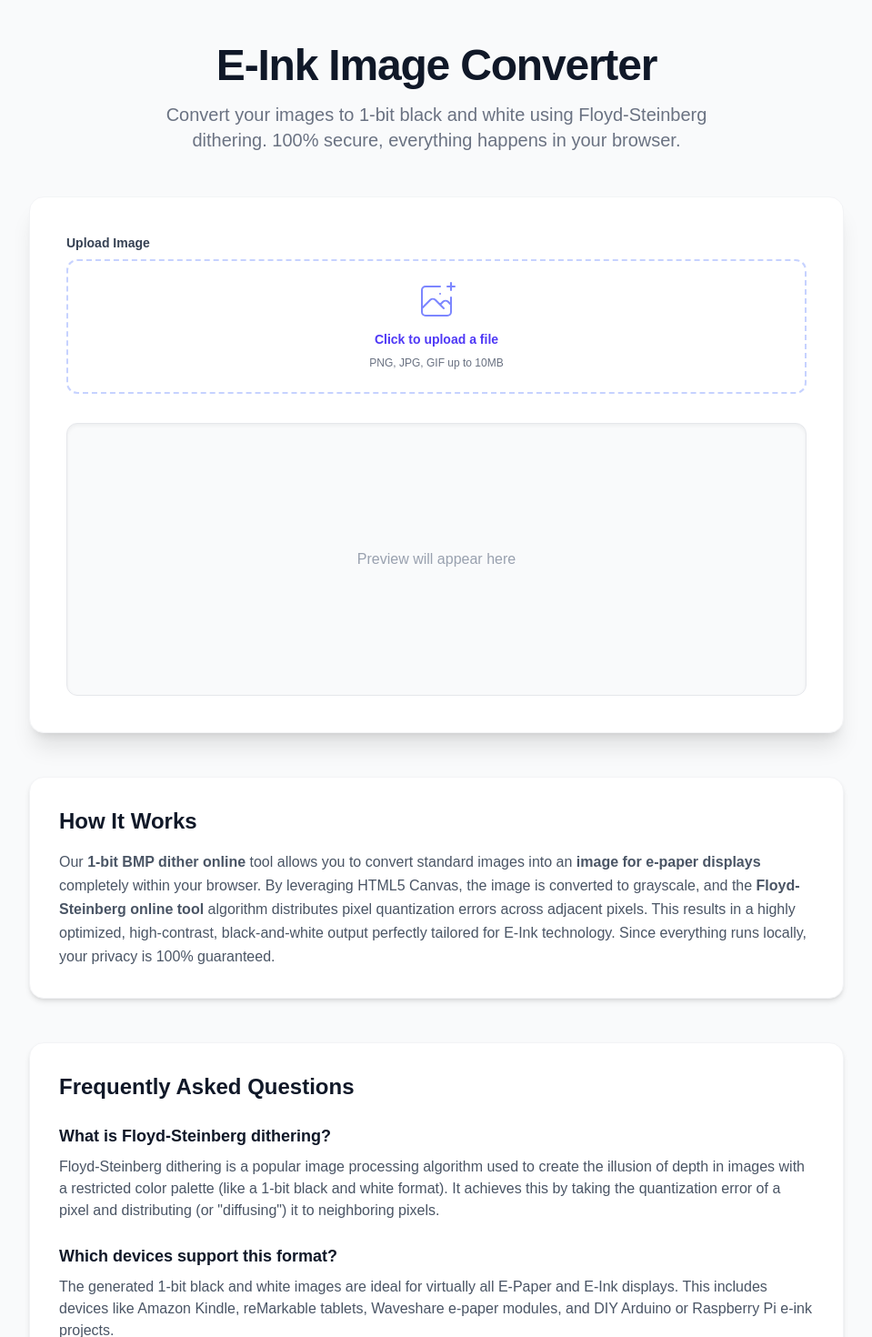
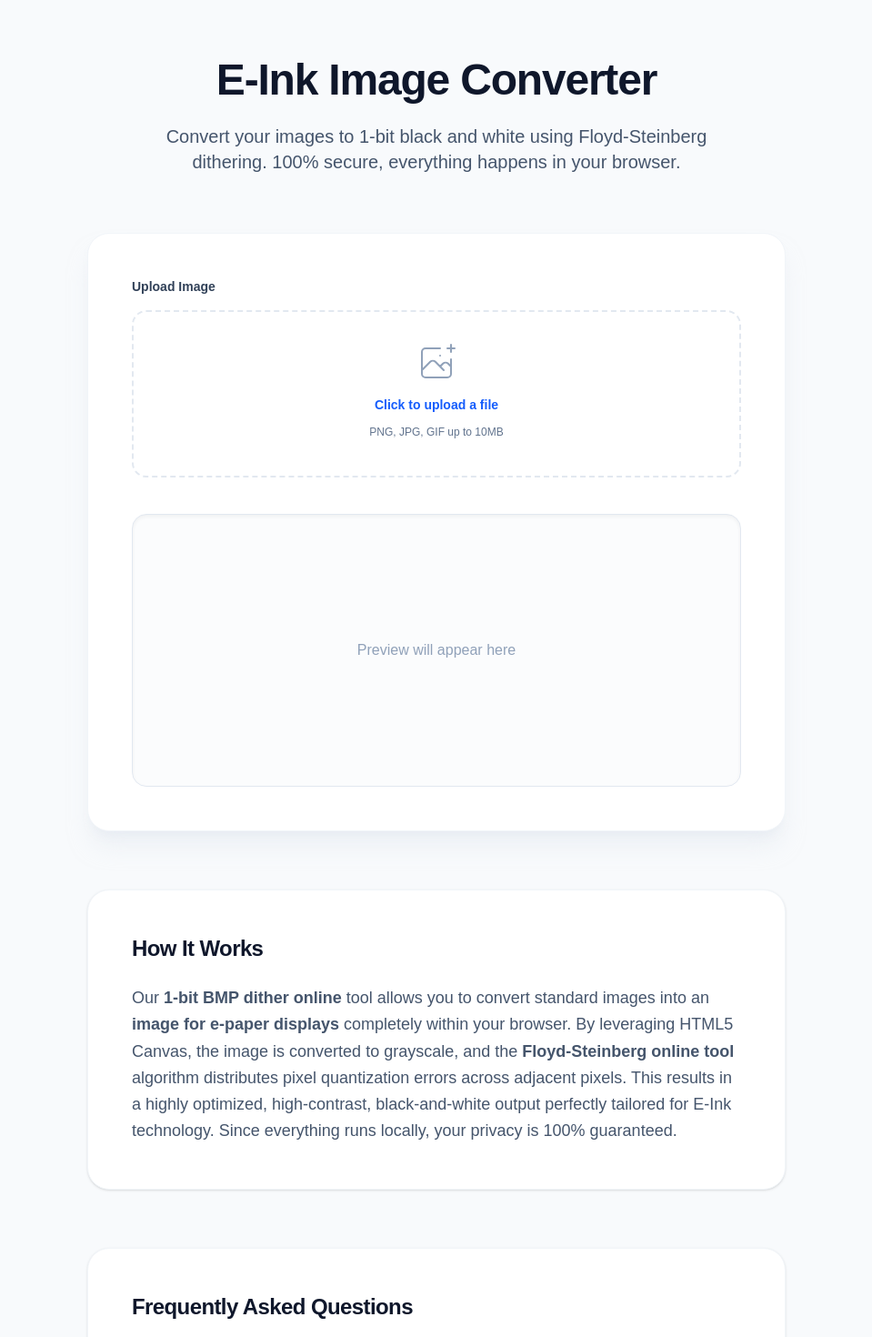
Before and after one commit to bahadiregdir/eink-tools, a Next.js app: page / in a window 1280 px wide. Shown: the top 1470 px of the page at 91% size, without its empty margins (160-1119 px from the left). Built offline with nearby package versions, Linux system fonts and the light colour scheme.

Commit message:
feat: ui/ux pro max redesign

```diff
--- a/src/app/layout.tsx
+++ b/src/app/layout.tsx
@@ -1,16 +1,11 @@
 import type { Metadata } from "next";
-import { Geist, Geist_Mono } from "next/font/google";
+import { Inter } from "next/font/google";
 import Script from "next/script";
 import { Analytics } from "@vercel/analytics/next";
 import "./globals.css";
 
-const geistSans = Geist({
-  variable: "--font-geist-sans",
-  subsets: ["latin"],
-});
-
-const geistMono = Geist_Mono({
-  variable: "--font-geist-mono",
+const inter = Inter({
+  variable: "--font-inter",
   subsets: ["latin"],
 });
 
@@ -39,7 +34,7 @@ export default function RootLayout({ children }: LayoutProps<"/">) {
   return (
     <html
       lang="en"
-      className={`${geistSans.variable} ${geistMono.variable} h-full antialiased`}
+      className={`${inter.variable} font-sans h-full antialiased`}
     >
       <head>
         <Script async src="https://www.googletagmanager.com/gtag/js?id=G-TX2GKBNZWX" strategy="afterInteractive" />
--- a/src/app/page.tsx
+++ b/src/app/page.tsx
@@ -119,29 +119,29 @@ export default function Home() {
         type="application/ld+json"
         dangerouslySetInnerHTML={{ __html: JSON.stringify(jsonLd) }}
       />
-      <main className="min-h-screen bg-gray-50 flex flex-col items-center py-12 px-4 sm:px-6 lg:px-8">
-        <article className="max-w-4xl w-full space-y-12">
+      <main className="min-h-screen bg-slate-50 flex flex-col items-center py-16 px-4 sm:px-6 lg:px-8">
+        <article className="max-w-3xl w-full space-y-16">
 
-          <header className="text-center space-y-4">
-            <h1 className="text-4xl font-extrabold text-gray-900 sm:text-5xl tracking-tight">
+          <header className="text-center space-y-6">
+            <h1 className="text-4xl font-extrabold text-slate-900 sm:text-5xl tracking-tight">
               E-Ink Image Converter
             </h1>
-            <p className="mt-3 max-w-2xl mx-auto text-xl text-gray-500">
+            <p className="mt-4 max-w-2xl mx-auto text-xl text-slate-600 font-light">
               Convert your images to 1-bit black and white using Floyd-Steinberg dithering. 100% secure, everything happens in your browser.
             </p>
           </header>
 
-          <section className="bg-white shadow-xl sm:rounded-2xl border border-gray-100 overflow-hidden" aria-label="Image Converter Tool">
-            <div className="px-4 py-8 sm:p-10 space-y-8">
+          <section className="bg-white shadow-xl shadow-slate-200/50 sm:rounded-3xl border border-slate-100 overflow-hidden" aria-label="Image Converter Tool">
+            <div className="px-4 py-8 sm:p-12 space-y-10">
 
-              <div className="space-y-2">
-                <label className="block text-sm font-semibold text-gray-700">
+              <div className="space-y-4">
+                <label className="block text-sm font-semibold text-slate-700">
                   Upload Image
                 </label>
-                <div className="flex justify-center px-6 pt-5 pb-6 border-2 border-indigo-200 border-dashed rounded-xl hover:border-indigo-400 hover:bg-indigo-50 transition-all">
-                  <div className="space-y-2 text-center">
+                <div className="flex justify-center px-6 pt-8 pb-10 border-2 border-slate-200 border-dashed rounded-2xl hover:border-blue-400 hover:bg-blue-50/50 transition-colors duration-200 group cursor-pointer" onClick={() => document.getElementById("file-upload")?.click()}>
+                  <div className="space-y-3 text-center">
                     <svg
-                      className="mx-auto h-12 w-12 text-indigo-400"
+                      className="mx-auto h-12 w-12 text-slate-400 group-hover:text-blue-500 transition-colors duration-200"
                       stroke="currentColor"
                       fill="none"
                       viewBox="0 0 48 48"
@@ -154,11 +154,8 @@ export default function Home() {
                         strokeLinejoin="round"
                       />
                     </svg>
-                    <div className="flex text-sm text-gray-600 justify-center">
-                      <label
-                        htmlFor="file-upload"
-                        className="relative cursor-pointer rounded-md font-semibold text-indigo-600 hover:text-indigo-500 focus-within:outline-none focus-within:ring-2 focus-within:ring-offset-2 focus-within:ring-indigo-500"
-                      >
+                    <div className="flex text-sm text-slate-600 justify-center">
+                      <span className="relative rounded-md font-semibold text-blue-600 hover:text-blue-500 focus-within:outline-none focus-within:ring-2 focus-within:ring-offset-2 focus-within:ring-blue-500">
                         <span>Click to upload a file</span>
                         <input
                           id="file-upload"
@@ -169,36 +166,36 @@ export default function Home() {
                           onChange={handleImageUpload}
                           aria-label="Upload an image file"
                         />
-                      </label>
+                      </span>
                     </div>
-                    <p className="text-xs text-gray-500">PNG, JPG, GIF up to 10MB</p>
+                    <p className="text-xs text-slate-500">PNG, JPG, GIF up to 10MB</p>
                   </div>
                 </div>
               </div>
 
               {imageSrc && (
-                <div className="flex flex-col sm:flex-row gap-4 justify-center pt-2">
+                <div className="flex flex-col sm:flex-row gap-4 justify-center pt-4">
                   <button
                     onClick={convertToEInk}
                     disabled={isProcessing}
                     aria-label="Convert uploaded image to E-Ink format"
-                    className="inline-flex items-center justify-center px-6 py-3 border border-transparent text-base font-medium rounded-lg shadow-sm text-white bg-indigo-600 hover:bg-indigo-700 focus:outline-none focus:ring-2 focus:ring-offset-2 focus:ring-indigo-500 disabled:opacity-50 transition-colors"
+                    className="inline-flex items-center justify-center px-8 py-4 border border-transparent text-base font-semibold rounded-xl shadow-sm text-white bg-orange-500 hover:bg-orange-600 focus:outline-none focus:ring-2 focus:ring-offset-2 focus:ring-orange-500 disabled:opacity-50 transition-colors duration-200 cursor-pointer"
                   >
                     {isProcessing ? "Processing..." : "Convert to E-Ink"}
                   </button>
                   <button
                     onClick={downloadImage}
                     aria-label="Download the converted image as PNG"
-                    className="inline-flex items-center justify-center px-6 py-3 border border-gray-300 text-base font-medium rounded-lg shadow-sm text-gray-700 bg-white hover:bg-gray-50 focus:outline-none focus:ring-2 focus:ring-offset-2 focus:ring-indigo-500 transition-colors"
+                    className="inline-flex items-center justify-center px-8 py-4 border border-slate-300 text-base font-medium rounded-xl shadow-sm text-slate-700 bg-white hover:bg-slate-50 focus:outline-none focus:ring-2 focus:ring-offset-2 focus:ring-slate-500 transition-colors duration-200 cursor-pointer"
                   >
                     Download (.png)
                   </button>
                 </div>
               )}
 
-              <div className="flex flex-col items-center overflow-hidden border border-gray-200 rounded-xl bg-gray-50 min-h-[300px] justify-center relative shadow-inner">
+              <div className="flex flex-col items-center overflow-hidden border border-slate-200 rounded-2xl bg-slate-50/50 min-h-[300px] justify-center relative shadow-inner">
                 {!imageSrc && (
-                  <p className="text-gray-400 absolute font-medium">Preview will appear here</p>
+                  <p className="text-slate-400 absolute font-medium">Preview will appear here</p>
                 )}
                 <canvas
                   ref={canvasRef}
@@ -212,36 +209,36 @@ export default function Home() {
             </div>
           </section>
 
-          <section className="bg-white shadow-md sm:rounded-2xl p-8 border border-gray-100" aria-labelledby="how-it-works">
-            <h2 id="how-it-works" className="text-2xl font-bold text-gray-900 mb-4">How It Works</h2>
-            <p className="text-gray-600 leading-relaxed">
+          <section className="bg-white shadow-sm sm:rounded-3xl p-8 sm:p-12 border border-slate-100" aria-labelledby="how-it-works">
+            <h2 id="how-it-works" className="text-2xl font-bold text-slate-900 mb-6 tracking-tight">How It Works</h2>
+            <p className="text-slate-600 leading-relaxed text-lg">
               Our <strong>1-bit BMP dither online</strong> tool allows you to convert standard images into an <strong>image for e-paper displays</strong> completely within your browser.
               By leveraging HTML5 Canvas, the image is converted to grayscale, and the <strong>Floyd-Steinberg online tool</strong> algorithm distributes pixel quantization errors across adjacent pixels.
               This results in a highly optimized, high-contrast, black-and-white output perfectly tailored for E-Ink technology. Since everything runs locally, your privacy is 100% guaranteed.
             </p>
           </section>
 
-          <section className="bg-white shadow-md sm:rounded-2xl p-8 border border-gray-100" aria-labelledby="faq-section">
-            <h2 id="faq-section" className="text-2xl font-bold text-gray-900 mb-6">Frequently Asked Questions</h2>
+          <section className="bg-white shadow-sm sm:rounded-3xl p-8 sm:p-12 border border-slate-100" aria-labelledby="faq-section">
+            <h2 id="faq-section" className="text-2xl font-bold text-slate-900 mb-8 tracking-tight">Frequently Asked Questions</h2>
 
-            <div className="space-y-6">
+            <div className="space-y-8">
               <div>
-                <h3 className="text-lg font-semibold text-gray-900">What is Floyd-Steinberg dithering?</h3>
-                <p className="mt-2 text-gray-600">
+                <h3 className="text-lg font-semibold text-slate-900">What is Floyd-Steinberg dithering?</h3>
+                <p className="mt-2 text-slate-600 leading-relaxed">
                   Floyd-Steinberg dithering is a popular image processing algorithm used to create the illusion of depth in images with a restricted color palette (like a 1-bit black and white format). It achieves this by taking the quantization error of a pixel and distributing (or "diffusing") it to neighboring pixels.
                 </p>
               </div>
 
               <div>
-                <h3 className="text-lg font-semibold text-gray-900">Which devices support this format?</h3>
-                <p className="mt-2 text-gray-600">
+                <h3 className="text-lg font-semibold text-slate-900">Which devices support this format?</h3>
+                <p className="mt-2 text-slate-600 leading-relaxed">
                   The generated 1-bit black and white images are ideal for virtually all E-Paper and E-Ink displays. This includes devices like Amazon Kindle, reMarkable tablets, Waveshare e-paper modules, and DIY Arduino or Raspberry Pi e-ink projects.
                 </p>
               </div>
 
               <div>
-                <h3 className="text-lg font-semibold text-gray-900">Is my data and image secure?</h3>
-                <p className="mt-2 text-gray-600">
+                <h3 className="text-lg font-semibold text-slate-900">Is my data and image secure?</h3>
+                <p className="mt-2 text-slate-600 leading-relaxed">
                   Absolutely. We take your privacy seriously. The entire conversion process occurs locally on your machine using your browser&apos;s native capabilities. Your images are never uploaded or stored on any server.
                 </p>
               </div>
```
